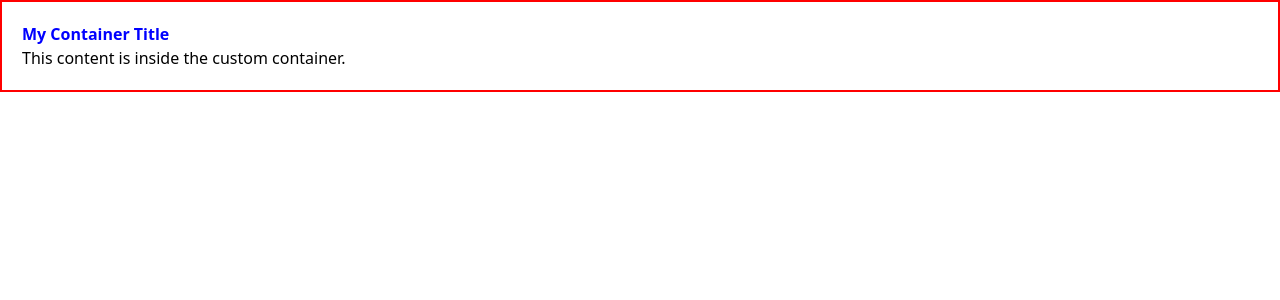
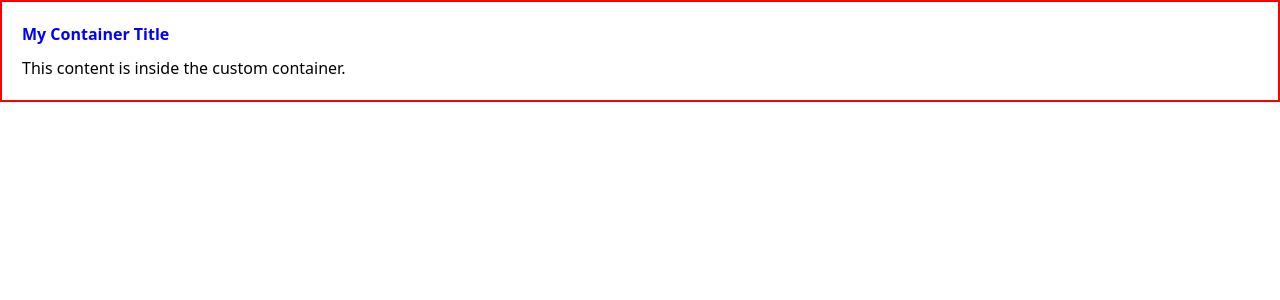
Before and after one commit to mrdnr/React-Exercise, a React (Vite) app: page / in a window 1280 px wide. Shown: the top 300 px of the page. Built offline with nearby package versions, Linux system fonts and the light colour scheme.

Commit message:
69 Component Composition

```diff
--- a/src/App.jsx
+++ b/src/App.jsx
@@ -5,7 +5,6 @@ const App = () => {
     <div>
       <Container title="My Container Title">
         <p>This content is inside the custom container.</p>
-        {/* Add more child components/content as needed */}
       </Container>
     </div>
   );
--- a/src/components/Container.css
+++ b/src/components/Container.css
@@ -7,4 +7,12 @@
 .container-title {
   color: blue;
   font-weight: 700;
+  margin-bottom: 10px;
 }
+.collapsed {
+  max-height: 30px;
+  overflow: hidden;
+}
+.container-content{
+
+}
--- a/src/components/Container.jsx
+++ b/src/components/Container.jsx
@@ -1,10 +1,19 @@
 import './Container.css';
+import { useState } from 'react';
 
 const Container = ({ title, children }) => {
+  const [collapsed, setCollapsed] = useState(false);
+
+  const toggleCollapse = () => {
+    setCollapsed(!collapsed);
+  };
+
   return (
-    <div className="custom-container">
-      {title && <h2 className="container-title">{title}</h2>}
-      {children}
+    <div className={`custom-container ${collapsed ? 'collapsed' : ''}`}>
+      <h2 className="container-title" onClick={toggleCollapse}>
+        {title}
+      </h2>
+      {!collapsed && <div className="container-content">{children}</div>}
     </div>
   );
 };
```
